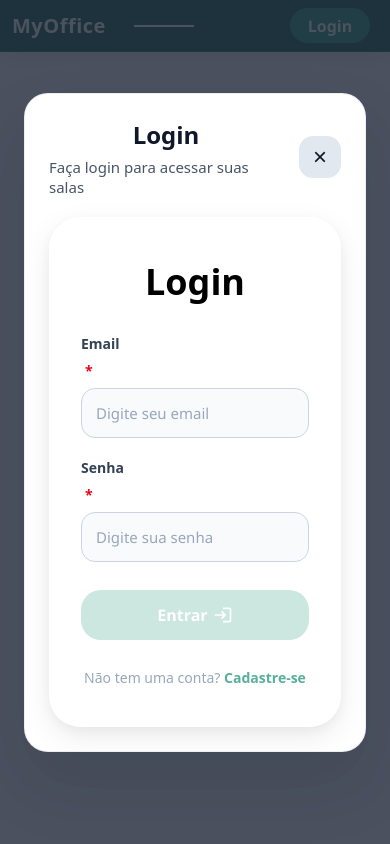
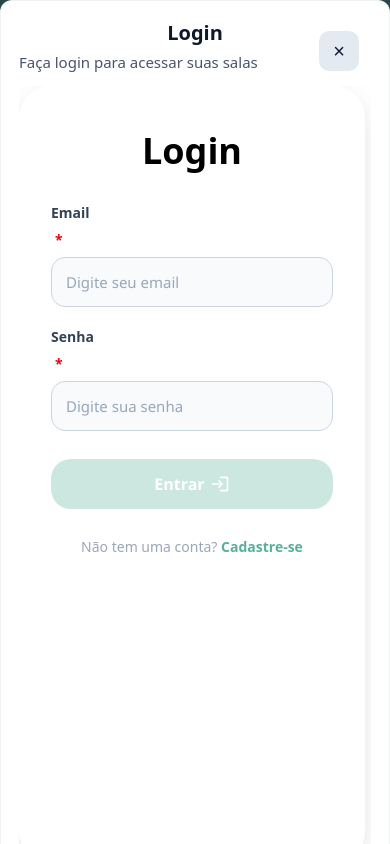
Before and after one commit to Alerrandoribeiro/my-office-front-end-senac, a React (Vite) app: page /login in a window 390 px wide. Shown: the top 844 px of the page. Built offline with nearby package versions, Linux system fonts and the light colour scheme.

Commit message:
Improve Modal styling: sizing, backdrop, animation, scrollbar, mobile adjustments

```diff
--- a/src/components/atomos/Modal/Modal.css
+++ b/src/components/atomos/Modal/Modal.css
@@ -5,29 +5,34 @@
   display: flex;
   align-items: center;
   justify-content: center;
-  background: rgba(15, 23, 42, 0.75);
-  padding: 24px;
+  background: rgba(15, 23, 42, 0.55);
+  backdrop-filter: blur(4px);
+  padding: 20px;
 }
 
 .modal_container {
   position: relative;
   z-index: 10000;
-  width: min(100%, 640px);
-  max-height: 84vh;
-  overflow-y: auto;
+  width: min(96%, 720px);
+  max-height: 92vh;
+  display: flex;
+  flex-direction: column;
   background: #ffffff;
-  border-radius: 24px;
-  box-shadow: 0 32px 64px rgba(15, 23, 42, 0.14);
-  padding: 24px;
-  border: 1px solid rgba(148, 163, 184, 0.18);
+  border-radius: 16px;
+  box-shadow: 0 32px 64px rgba(15, 23, 42, 0.18);
+  padding: 28px;
+  border: 1px solid rgba(148, 163, 184, 0.14);
+  transform-origin: center;
+  animation: modalEnter 220ms ease-out;
 }
 
 .modal_header {
   display: flex;
-  align-items: center;
+  align-items: flex-start;
   justify-content: space-between;
-  gap: 16px;
-  margin-bottom: 20px;
+  gap: 12px;
+  margin-bottom: 14px;
+  position: relative;
 }
 
 .modal_header-text {
@@ -36,7 +41,7 @@
 
 .modal_header h2 {
   margin: 0 0 6px;
-  font-size: 24px;
+  font-size: 20px;
   color: #0f172a;
 }
 
@@ -47,17 +52,20 @@
 }
 
 .modal_close {
-  width: 42px;
-  height: 42px;
+  width: 40px;
+  height: 40px;
   border: none;
-  border-radius: 14px;
-  background: #e2e8f0;
+  border-radius: 10px;
+  background: rgba(226, 232, 240, 0.9);
   color: #0f172a;
-  font-size: 24px;
+  font-size: 20px;
   line-height: 1;
   cursor: pointer;
   display: grid;
   place-items: center;
+  position: absolute;
+  top: 12px;
+  right: 12px;
 }
 
 .modal_close:hover {
@@ -67,6 +75,9 @@
 .modal_body {
   display: grid;
   gap: 14px;
+  flex: 1 1 auto;
+  overflow: auto;
+  padding-right: 6px;
 }
 
 .modal_body label {
@@ -129,3 +140,41 @@
   border-radius: 18px;
   border: 1px solid #cbd5e1;
 }
+
+/* custom scrollbar for modal body */
+.modal_body::-webkit-scrollbar {
+  width: 10px;
+}
+.modal_body::-webkit-scrollbar-thumb {
+  background: rgba(15,23,42,0.12);
+  border-radius: 10px;
+}
+.modal_body::-webkit-scrollbar-track {
+  background: transparent;
+}
+
+@keyframes modalEnter {
+  from {
+    opacity: 0;
+    transform: translateY(10px) scale(0.985);
+  }
+  to {
+    opacity: 1;
+    transform: translateY(0) scale(1);
+  }
+}
+
+@media (max-width: 640px) {
+  .modal_container {
+    width: 100%;
+    height: 100%;
+    max-height: 100vh;
+    border-radius: 12px;
+    padding: 18px;
+  }
+
+  .modal_overlay {
+    align-items: stretch;
+    padding: 0;
+  }
+}
```
